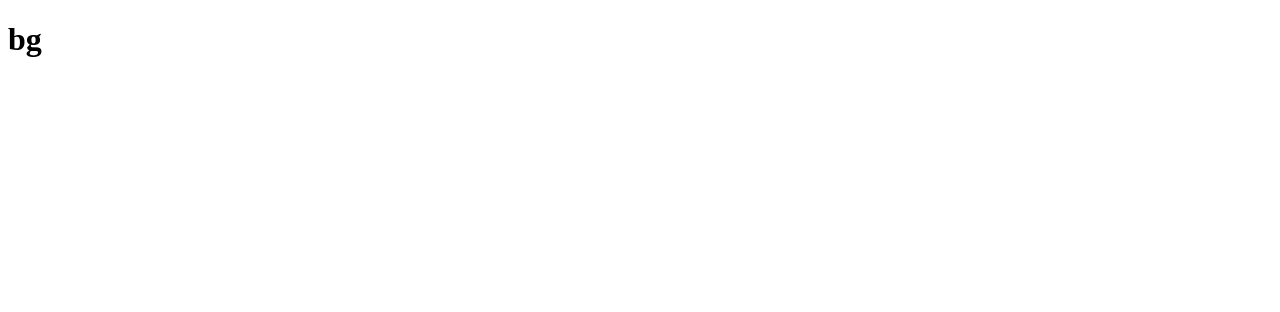
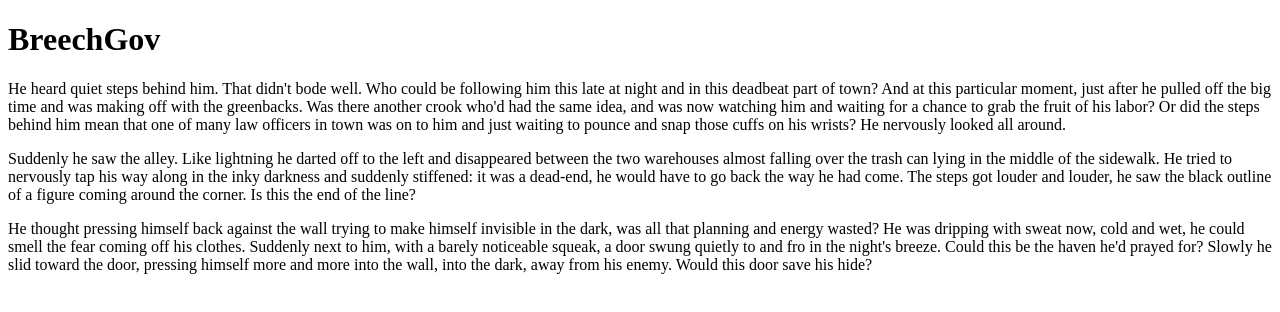
Before and after one commit to breechgov/breechgov, a plain HTML site: page index.html in a window 1280 px wide. Drawn offline with Linux system fonts and the light colour scheme.

Commit message:
html dummy text added

```diff
--- a/index.html
+++ b/index.html
@@ -4,13 +4,14 @@
   <head>
     <meta charset="utf-8">
     <link rel="stylesheet" href="css/bg.css" media="screen" title="no title" charset="utf-8">
-    <title>bg</title>
+    <title>BreechGov</title>
   </head>
   <body>
 
-<h1>bg</h1>
-
-
+<h1>BreechGov</h1>
+<p>He heard quiet steps behind him. That didn't bode well. Who could be following him this late at night and in this deadbeat part of town? And at this particular moment, just after he pulled off the big time and was making off with the greenbacks. Was there another crook who'd had the same idea, and was now watching him and waiting for a chance to grab the fruit of his labor? Or did the steps behind him mean that one of many law officers in town was on to him and just waiting to pounce and snap those cuffs on his wrists? He nervously looked all around.</p>
+<p>Suddenly he saw the alley. Like lightning he darted off to the left and disappeared between the two warehouses almost falling over the trash can lying in the middle of the sidewalk. He tried to nervously tap his way along in the inky darkness and suddenly stiffened: it was a dead-end, he would have to go back the way he had come. The steps got louder and louder, he saw the black outline of a figure coming around the corner. Is this the end of the line?</p>
+<p>He thought pressing himself back against the wall trying to make himself invisible in the dark, was all that planning and energy wasted? He was dripping with sweat now, cold and wet, he could smell the fear coming off his clothes. Suddenly next to him, with a barely noticeable squeak, a door swung quietly to and fro in the night's breeze. Could this be the haven he'd prayed for? Slowly he slid toward the door, pressing himself more and more into the wall, into the dark, away from his enemy. Would this door save his hide?</p>
 
   </body>
 </html>
```
